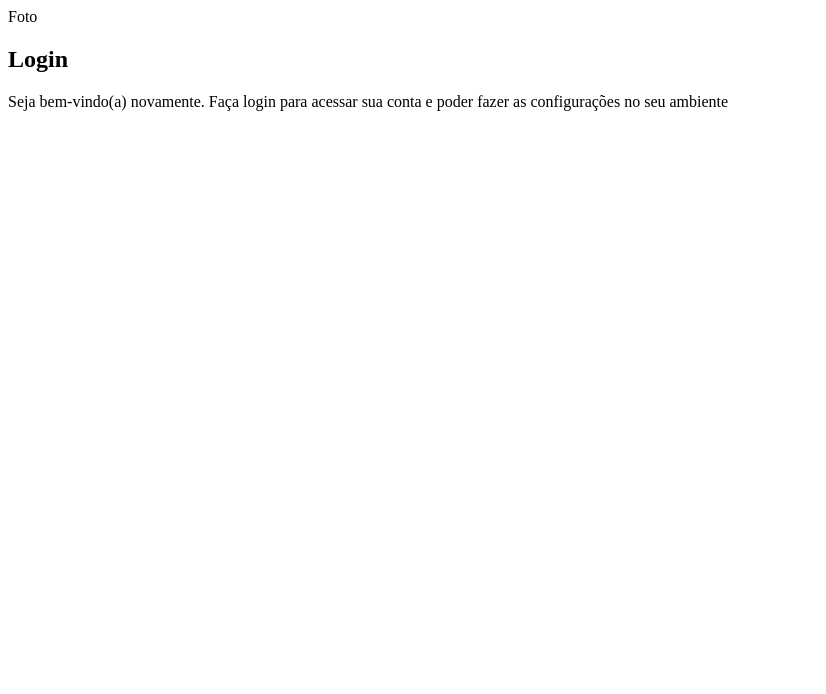
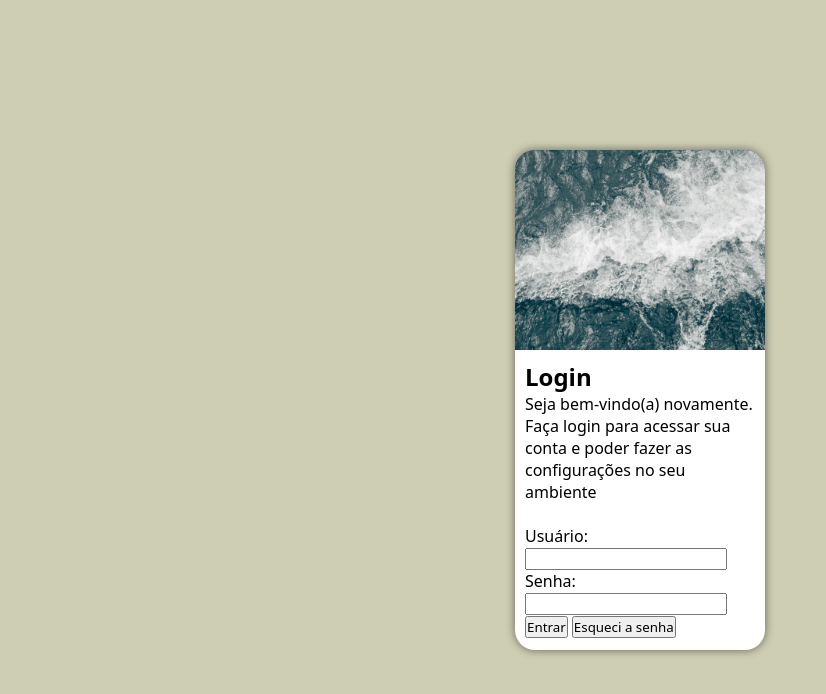
Before and after one commit to ArthurFontis/projeto-login, a plain HTML site: page index.html in a window 1280 px wide. Shown: the whole page, without its empty margins (0-826 px from the left). Drawn offline with Linux system fonts and the light colour scheme.

Commit message:
atualizado

```diff
--- a/estilos/style.css
+++ b/estilos/style.css
@@ -6,3 +6,45 @@ Verde: #49a09d
 Lilás: #5f2c82
 
 */
+
+*{
+    font-family: system-ui, -apple-system, BlinkMacSystemFont, 'Segoe UI', Roboto, Oxygen, Ubuntu, Cantarell, 'Open Sans', 'Helvetica Neue', sans-serif;
+    padding: 0px;
+    margin: 0px;
+    box-sizing: border-box;
+}
+body,html{
+    background-color: rgb(206, 206, 180);
+    height: 100vh;
+    width: 100vw;
+}
+main{
+    position: relative;
+    height: 100vh;
+    width: 100vw;
+}
+section#login{
+    position: absolute;
+    top: 50%;
+    left: 50%;
+    transform: translate(-50%, -50%);
+    overflow: hidden;
+
+
+    background-color: white;
+    width: 250px;
+    height: 500px;
+    border-radius: 20px;
+    box-shadow: 0px 0px 10px rgba(0, 0, 0, 0.520);
+}
+section#login>div#imagem{
+    display: block;
+    background: #5f2c82 url(../imagens/pexels-adam-lukac-254247-1059979.jpg) no-repeat;
+    background-position: left center;
+    background-size: cover;
+    height: 200px;
+}
+section#login>div#form{
+    display: block;
+    padding: 10px;
+}
--- a/index.html
+++ b/index.html
@@ -10,12 +10,19 @@
     <main>
     <section id="login">
         <div id="imagem">
-            Foto
+            <!--IMG NO CSS-->
         </div>
         <div id="form">
             <h1>Login</h1>
-            <p>Seja bem-vindo(a) novamente. Faça login para acessar sua conta e poder fazer as configurações no seu ambiente</p>
+            <p>Seja bem-vindo(a) novamente. Faça login para acessar sua conta e poder fazer as configurações no seu ambiente</p> <br>
             <form action="login.php" method="post">
+                <label for="iusuario">Usuário: </label>
+                <input type="text" name="usuario" id="iusuario" required> <br>
+                <label for="isenha">Senha: </label>
+                <input type="password" name="senha" id="isenha" required> <br>
+
+                <input type="submit" value="Entrar">
+                <input type="button" value="Esqueci a senha"> <br>
 
 
             </form>
```
